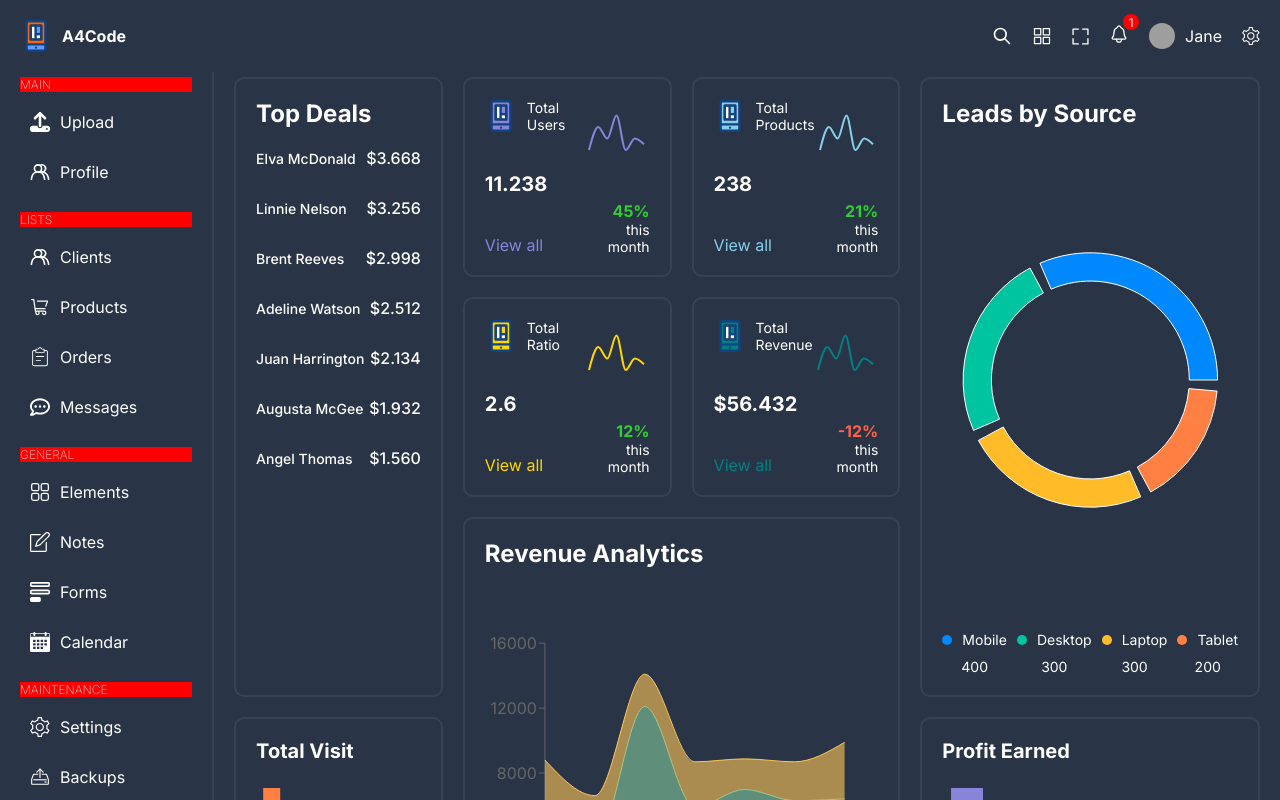
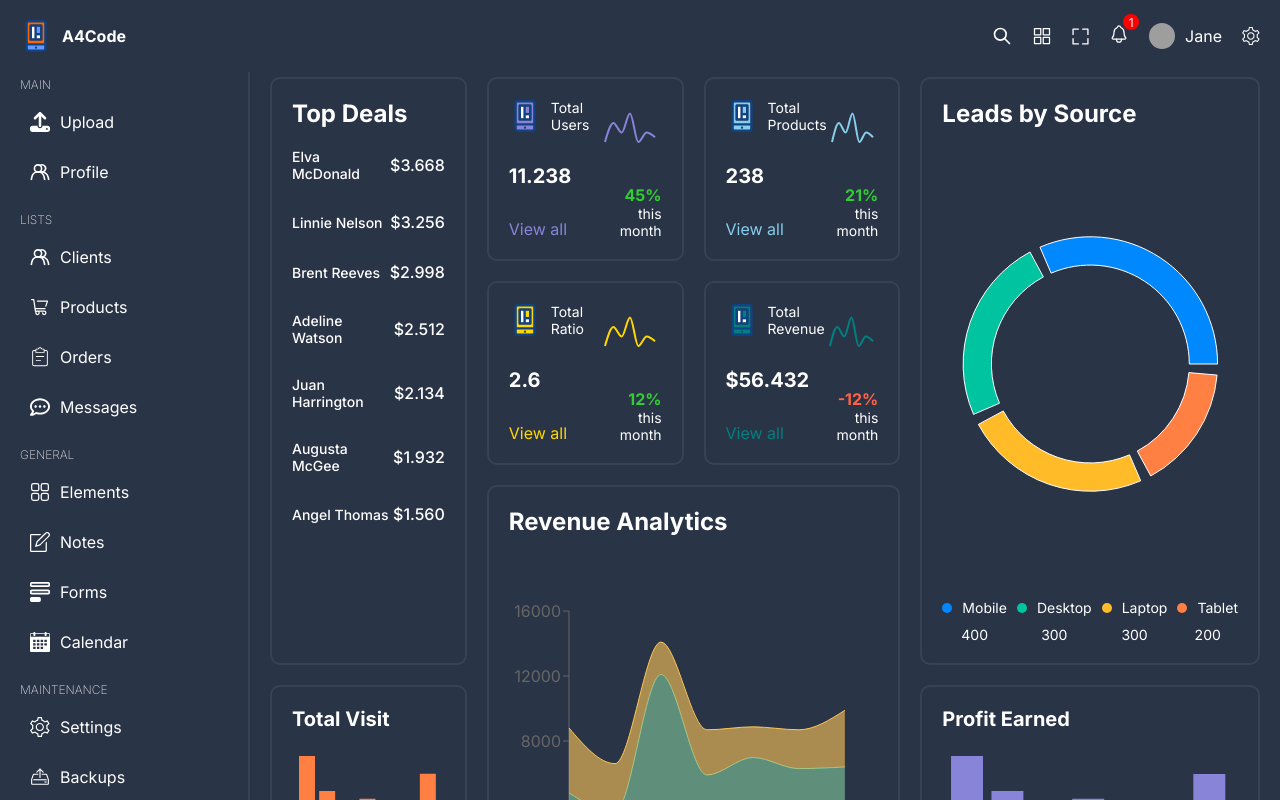
Before and after one commit to SumonHossainJs/DashBoard, a React (Vite) app: page / in a window 1280 px wide. Shown: the top 800 px of the page. Built offline with nearby package versions, Linux system fonts and the light colour scheme; grey boxes are pictures that could not be loaded.

Commit message:
Al hamdulilah

```diff
--- a/src/App.tsx
+++ b/src/App.tsx
@@ -43,7 +43,7 @@ function App() {
     return (
       <div className="main">
         <Navbar toggleMenu={toggleMenu} />
-        <div className="container">
+        <div className={`container ${!isMenuVisible? "hidden":"visible"  }`}>
         <div className={`menuContainer ${isMenuVisible ? 'visible' : ''}`}>
         <Menu />
       </div>
--- a/src/components/menu/menu.scss
+++ b/src/components/menu/menu.scss
@@ -13,7 +13,7 @@
       font-weight: 200;
       color: $soft-color;
       text-transform: uppercase;
-      background-color: red;
+
 
       @include lg{
         display: none;
--- a/src/styles/global.scss
+++ b/src/styles/global.scss
@@ -20,33 +20,44 @@ a {
 
 .container {
   display: flex;
+  position: relative;
+
+  .contentContainer {
+    padding: 5px 20px;
+    width: calc(100% - 250px);
+    transition: all .5s ease;
+  }
+}
+.container.hidden {
+  display: flex;
+  position: relative;
+
+  .contentContainer {
+    padding: 5px 20px;
+    width: 100%;
+    transition: width 1s ease;
+  }
 }
 
-// .menuContainer {
-//   width: 250px;
-//   padding: 5px 20px;
-//   border-right: 2px solid $soft-bg;
-//   transition: all .5s ease;
 
-//   @include lg{
-//     width: max-content;
-//   }
-//   @include mds{
-//     display: none;
-//   }
-// }
 .menuContainer {
   width: 250px;
   padding: 5px 20px;
   border-right: 2px solid $soft-bg;
   transition: all .5s ease;
   opacity: 0;
-  transform: translateX(-100%); // Off-screen initially
+  transform: translateX(-100%);
+  position: absolute;
+  top: 0;
+  left: 0;
+
 }
 
 .menuContainer.visible {
   opacity: 1;
-  transform: translateX(0); // Slide in on visibility
+  transform: translateX(0);
+
+   position: relative;
 }
 
 // Define media queries as needed
@@ -61,8 +72,3 @@ a {
     display: none;
   }
 }
-
-.contentContainer {
-  padding: 5px 20px;
-  width: 100%;
-}
```
